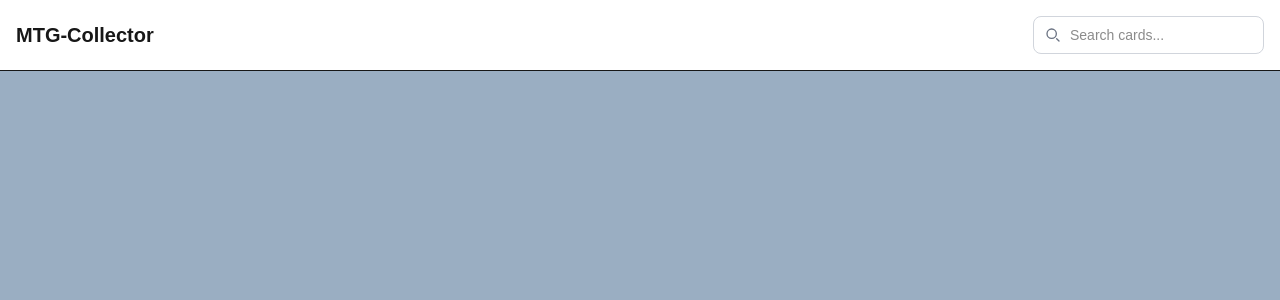
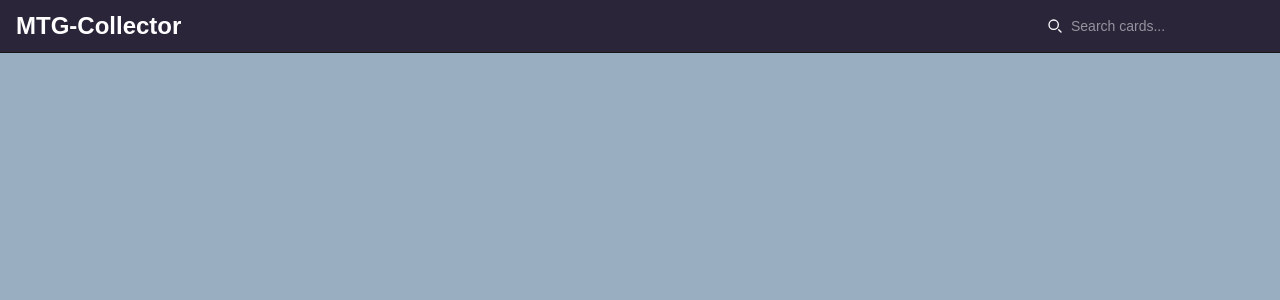
Before and after one commit to jason-saar/mtg-collection, a Next.js app: page / in a window 1280 px wide. Shown: the top 300 px of the page. Built offline with nearby package versions, Linux system fonts and the light colour scheme.

Commit message:
style: rework UI with accent color, shadows, and navbar styling

```diff
--- a/app/components/CardTable.tsx
+++ b/app/components/CardTable.tsx
@@ -22,11 +22,11 @@ interface CardTableProps {
 
 export default function CardTable({ cards }: CardTableProps) {
   return(
-    <table>
+    <table className="bg-white min-w-125 rounded shadow-[0_4px_12px_rgba(0,0,0,0.15)]">
       <thead>
-        <tr>
-          <th>Prints</th>
-          <th>USD</th>
+        <tr className="bg-[#2B253A] rounded text-white">
+          <th className="bg-[#2B253A] rounded-tl text-left pl-2.5">Prints</th>
+          <th className="bg-[#2B253A] rounded-tr text-right pr-2">USD</th>
         </tr>
       </thead>
       <tbody>
@@ -51,9 +51,9 @@ export default function CardTable({ cards }: CardTableProps) {
                 {prices.usd
                   ? `$${prices.usd}`
                   : prices.usd_foil
-                  ? `F $${prices.usd_foil}`
+                  ? `✶ $${prices.usd_foil}`
                   : prices.usd_etched
-                  ? `E $${prices.usd_etched}`
+                  ? `✶ $${prices.usd_etched}`
                   : '-'
                 }
               </td>
--- a/app/components/DisplayCard.tsx
+++ b/app/components/DisplayCard.tsx
@@ -20,7 +20,7 @@ export default function DisplayCard({ card }: { card: MappedCardDetails }) {
                     <button onClick={() => setFaceIndex(faceIndex ? 0 : 1)}>Flip</button>
                 )}
             </div>
-            <div className="flex-1 border border-black/25 rounded bg-white max-w-125 pb-2 pt-1 px-2 shadow-[1px_1px_8px_rgba(0,0,0,0.5)]">
+            <div className="flex-1 rounded bg-white max-w-125 pb-2 pt-1 px-2 shadow-[0_4px_12px_rgba(0,0,0,0.15)]">
                 {faces.map((face, i) => (
                     <div key={i}>
                         <div className="flex gap-2 items-center py-2">
--- a/app/components/Navbar.tsx
+++ b/app/components/Navbar.tsx
@@ -16,15 +16,15 @@ export default function Navbar() {
   }
 
   return(
-    <nav className="fixed w-full z-20 top-0 start-0 border-b border-default bg-white">
-      <div className="max-w-screen-xl flex flex-wrap items-center justify-between mx-auto p-4">
-        <Link href="/" className="self-center text-xl text-heading font-semibold whitespace-nowrap">
+    <nav className="fixed w-full z-20 top-0 inset-s-0 border-b border-default bg-[#2B253A]">
+      <div className="max-w-7xl flex flex-wrap items-center justify-between mx-auto py-2 px-4">
+        <Link href="/" className="self-center text-2xl text-heading font-semibold whitespace-nowrap text-white">
           MTG-Collector
         </Link>
-        <div className="flex items-center md:order-2">
+        <div className="flex items-center">
           <form onSubmit={searchHandler} className="relative">
-            <div className="absolute inset-y-0 start-0 flex items-center ps-3 pointer-events-none">
-              <svg className="w-4 h-4 text-gray-500" aria-hidden="true" xmlns="http://www.w3.org/2000/svg" width="24" height="24" fill="none" viewBox="0 0 24 24">
+            <div className="absolute inset-y-0 inset-s-0 flex items-center ps-3">
+              <svg className="w-4 h-4 text-white" aria-hidden="true" xmlns="http://www.w3.org/2000/svg" width="24" height="24" fill="none" viewBox="0 0 24 24">
                 <path stroke="currentColor" strokeLinecap="round" strokeWidth="2" d="m21 21-3.5-3.5M17 10a7 7 0 1 1-14 0 7 7 0 0 1 14 0Z"/>
               </svg>
             </div>
@@ -33,7 +33,7 @@ export default function Navbar() {
               value={query}
               placeholder="Search cards..."
               onChange={(e) => setQuery(e.target.value)}
-              className="block ps-9 pe-3 py-2 border border-gray-300 rounded-lg text-sm focus:ring-blue-500 focus:border-blue-500"
+              className="block ps-9 pe-3 py-2 text-sm text-white outline-none"
             />
           </form>
         </div>
```
